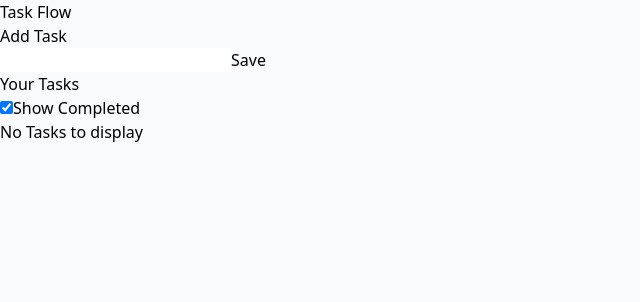
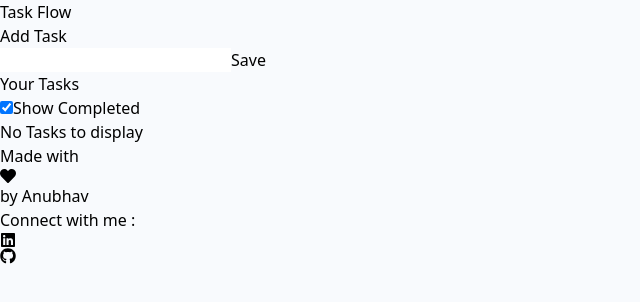
Before and after one commit to anubhavbaghel/taskflow-a-to-do-app, a React (Vite) app: page / in a window 1280 px wide. Shown: the top 302 px of the page, without its empty margins (0-640 px from the left). Built offline with nearby package versions, Linux system fonts and the light colour scheme.

Commit message:
added footer

```diff
--- a/package.json
+++ b/package.json
@@ -12,6 +12,7 @@
   "dependencies": {
     "react": "^19.2.0",
     "react-dom": "^19.2.0",
+    "react-icons": "^5.5.0",
     "uuid": "^13.0.0"
   },
   "devDependencies": {
--- a/src/App.jsx
+++ b/src/App.jsx
@@ -1,6 +1,7 @@
 import { useState, useEffect, useRef } from 'react'
 import { v4 as uuidv4 } from 'uuid';
 import Navbar from './components/Navbar'
+import Footer from './components/Footer';
 import './App.css'
 
 function App() {
@@ -29,7 +30,7 @@ function App() {
     }
 
     saveToLS(tasks);
-    console.log("i am useeffect save");
+    // console.log("i am useeffect save");
   }, [tasks]);
 
 
@@ -69,8 +70,8 @@ function App() {
   const handleAdd = () => {
     setTasks([...tasks, { id: uuidv4(), task, isCompleted: false, }])
     setTask("")
-    console.log(`Task Added. Task is :`)
-    console.log(tasks)
+    // console.log(`Task Added. Task is :`)
+    // console.log(tasks)
   }
 
   const handleChange = (e) => {
@@ -86,13 +87,13 @@ function App() {
     let newTasks = [...tasks]
     newTasks[index].isCompleted = !newTasks[index].isCompleted
     setTasks(newTasks)
-    console.log(newTasks)
+    // console.log(newTasks)
   }
 
   const saveToLS = (data) => {
     localStorage.setItem("savedTasks", JSON.stringify(data));
-    console.log(`Task saved. Task saved is :`)
-    console.log(tasks)
+    // console.log(`Task saved. Task saved is :`)
+    // console.log(tasks)
   };
 
   const toggleFinished = () => {
@@ -147,6 +148,7 @@ function App() {
 
         </div>
       </div>
+      <Footer/>
     </>
   )
 }
--- /dev/null
+++ b/src/components/Footer.jsx
@@ -0,0 +1,23 @@
+import React from 'react'
+import { FaHeart } from "react-icons/fa";
+import { FaLinkedin } from "react-icons/fa";
+import { FaGithub } from "react-icons/fa";
+
+
+
+const Footer = () => {
+    return (
+        <div className="flex flex-col items-center py-2 px-4">
+            <div className='flex items-center gap-2'>
+                Made with <FaHeart className='text-red-600'/> by Anubhav
+            </div>
+            <div className='flex items-center gap-1'>
+                Connect with me :
+                <a href="https://www.linkedin.com/in/anubhav-baghel/" target="_blank"><FaLinkedin className='text-blue-600' /></a>
+                <a href="https://github.com/anubhavbaghel" target='_blank'><FaGithub className='text-[#1F2328]'/></a>
+            </div>
+        </div>
+    )
+}
+
+export default Footer
```
Also changed, not shown: 1 other file (tests, documents, lock files or other folders).
